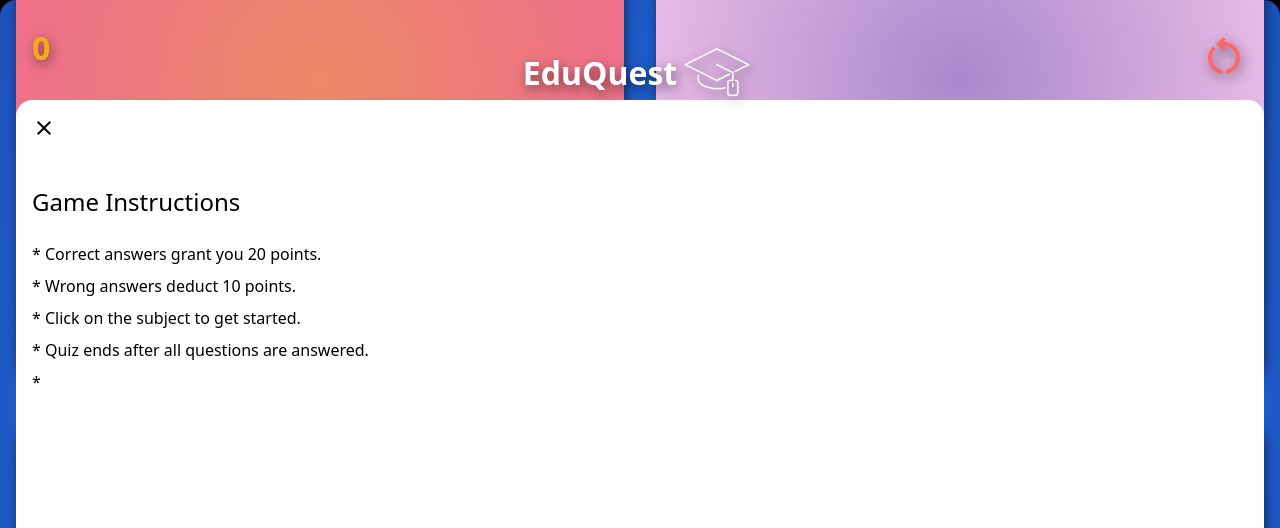
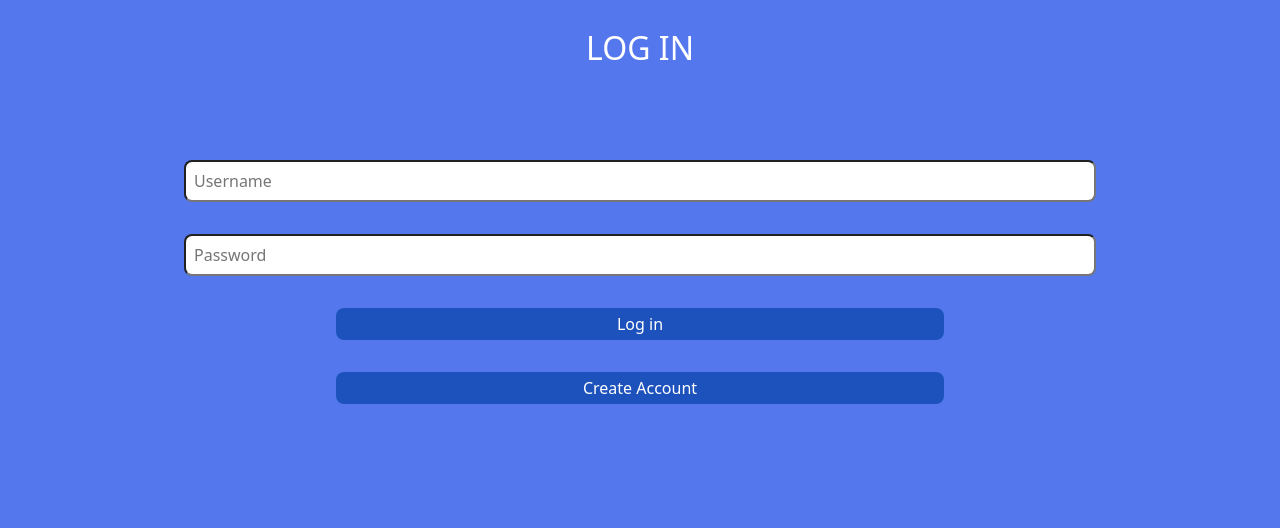
Before and after one commit to rangarajanpraneeth/eduquest, a website: page index.html in a window 1280 px wide. Shown: the top 528 px of the page. Drawn offline with Linux system fonts and the light colour scheme.

Commit message:
login and working links

```diff
--- a/index.html
+++ b/index.html
@@ -15,6 +15,24 @@
 </head>
 
 <body>
+   <div class="loginPage lcp">
+      <div class="lcp_title">LOG IN</div>
+
+      <input type="text" placeholder="Username">
+      <input type="text" placeholder="Password">
+
+      <div class="lcp_button" onclick="goToMainPage()">Log in</div>
+      <div class="lcp_button" onclick="goToCreatePage()">Create Account</div>
+   </div>
+   <div class="createAccountPage lcp">
+      <div class="lcp_title">CREATE ACCOUNT</div>
+
+      <input type="text" placeholder="Username">
+      <input type="text" placeholder="Password">
+
+      <div class="lcp_button" onclick="goToMainPage()">Create Account</div>
+   </div>
+
    <!-- <div class="popup">
       <div class="popup__content"> -->
    <div class="popup wrong">INCORRECT</div>
@@ -42,7 +60,9 @@
    </div>
 
 
-   <div class="container__title">EduQuest <div class=""><img src="./assets/transparentlogo.png" alt="" class="logo"></div></div>
+   <div class="container__title">EduQuest <div class=""><img src="./assets/transparentlogo.png" alt="" class="logo">
+      </div>
+   </div>
    <div class="quiz__app">
       <div class="points__container">
          0
@@ -149,22 +169,30 @@
 
          <div class="social__links">
             <div class="social__link">
-               <img src="./assets/facebook.svg" alt="" class="social__icon">
+               <a href="https://www.facebook.com/" target="_blank">
+                  <img src="./assets/facebook.svg" alt="" class="social__icon">
+               </a>
             </div>
 
 
             <div class="social__link">
-               <img src="./assets/instagram.svg" alt="" class="social__icon">
+               <a href="https://www.instagram.com/" target="_blank">
+                  <img src="./assets/instagram.svg" alt="" class="social__icon">
+               </a>
             </div>
 
 
             <div class="social__link">
-               <img src="./assets/x.svg" alt="" class="social__icon">
+               <a href="https://www.x.com/" target="_blank">
+                  <img src="./assets/x.svg" alt="" class="social__icon">
+               </a>
             </div>
 
 
             <div class="social__link">
-               <img src="./assets/youtube.svg" alt="" class="social__icon">
+               <a href="https://www.youtube.com/" target="_blank">
+                  <img src="./assets/youtube.svg" alt="" class="social__icon">
+               </a>
             </div>
          </div>
       </div>
--- a/script.js
+++ b/script.js
@@ -226,6 +226,21 @@ const resetScore = () => {
    setTimeout(() => closeQuiz(), 500);
 }
 
+const createAccPg = document.querySelector('.createAccountPage');
+const loginPage = document.querySelector('.loginPage');
+
+function goToMainPage() {
+   console.log('logged in');
+   loginPage.style.display = 'none';
+   createAccPg.style.display = 'none';
+}
+
+function goToCreatePage() {
+   console.log('redirected to create acc');
+   loginPage.style.display = 'none';
+   createAccPg.style.display = 'flex';
+}
+
 
 function showAccount() {
    document.querySelector('.acc__points').innerHTML = highestScore;
--- a/styles.css
+++ b/styles.css
@@ -175,6 +175,58 @@ body {
    background: radial-gradient(#72e494, #32b849);
 }
 
+.loginPage {
+   width: 100vw;
+   height: 100vh;
+   position: fixed;
+   top: 0;
+   left: 0;
+   z-index: 10000;
+   background-color: #57e;
+   display: flex;
+   /* display: block; */
+}
+
+.createAccountPage {
+   width: 100vw;
+   height: 100vh;
+   position: fixed;
+   top: 0;
+   left: 0;
+   z-index: 9999;
+   background-color: #57e;
+   display: none;
+   /* display: none; */
+}
+
+.lcp_title {
+   width: fit-content;
+   font-size: 2rem;
+   font-weight: 500;
+   margin-bottom: 4rem;
+}
+
+.lcp {
+   padding: 2rem;
+   flex-direction: column;
+   align-items: center;
+   gap: 2rem;
+}
+
+.lcp_button {
+   width: 50%;
+   background-color: #1d52bc;
+   padding: .5rem;
+   text-align: center;
+   border-radius: .5rem;
+}
+
+input[type=text] {
+   padding: .5rem;
+   width: 75%;
+   border-radius: .5rem;
+}
+
 .instructions {
    position: fixed;
    z-index: 97;
```
